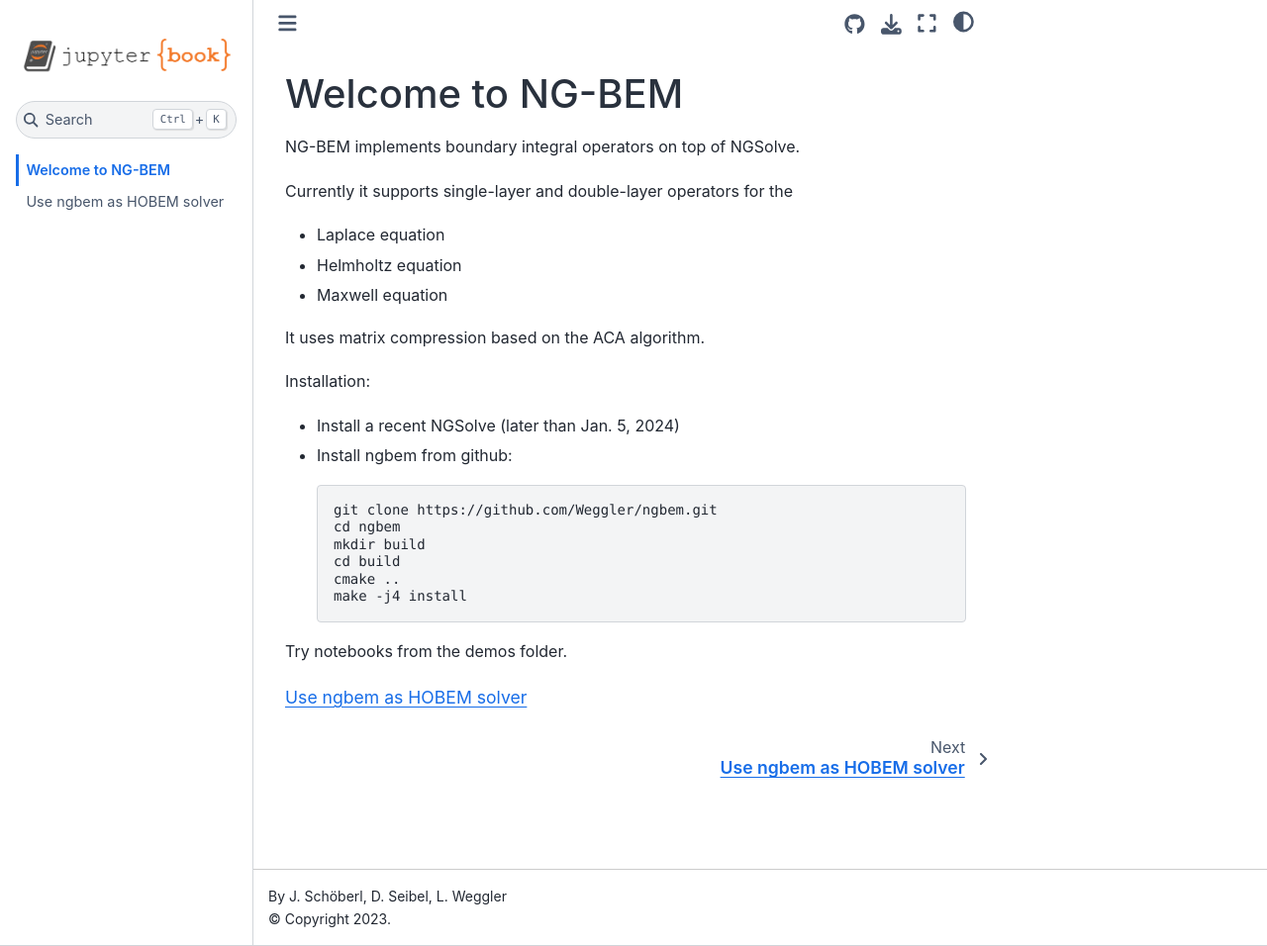
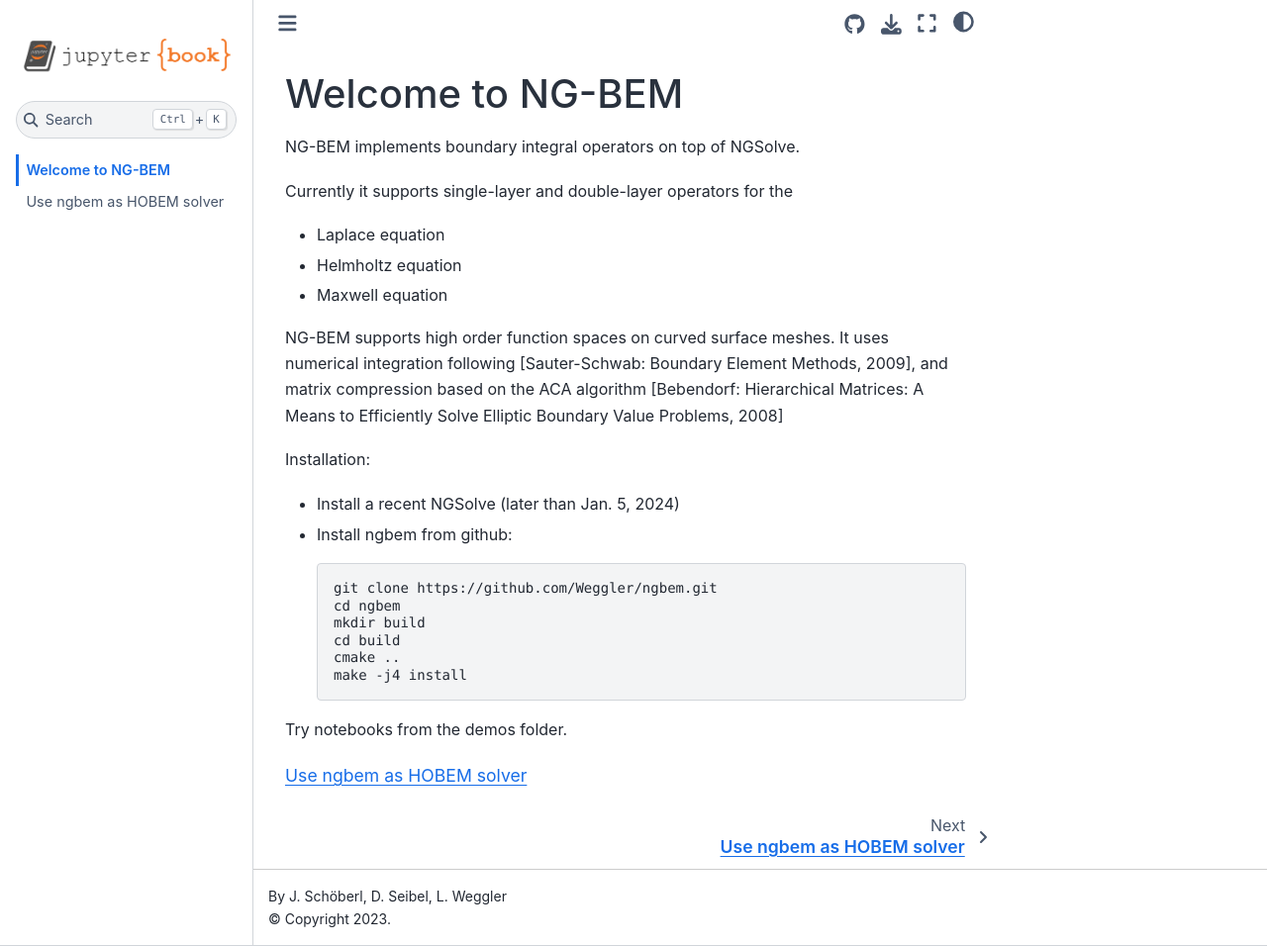
Before and after one commit to Weggler/ngbem, a Jupyter Book: the page built from docs/ngbem/intro.md, in a window 1280 px wide and 956 px high. Shown: the whole window at 99% size. Built offline with Jupyter Book 1.0.4 settings and Sphinx 7.4.7 and the Sphinx Book theme 1.1.4, drawn with Linux system fonts in a browser that asks for light colours.

Commit message:
some highlights in the docu

```diff
--- a/docs/ngbem/_config.yml
+++ b/docs/ngbem/_config.yml
@@ -4,6 +4,8 @@
 title: NG-BEM
 author: J. Schöberl, D. Seibel, L. Weggler
 logo: logo.png
+copyright : "2023"  # Copyright year to be placed in the footer
+
 
 # Force re-execution of notebooks on each build.
 # See https://jupyterbook.org/content/execute.html
--- a/docs/ngbem/intro.md
+++ b/docs/ngbem/intro.md
@@ -8,7 +8,8 @@ Currently it supports single-layer and double-layer operators for the
 * Helmholtz equation
 * Maxwell equation
 
-It uses matrix compression based on the ACA algorithm.
+NG-BEM supports high order function spaces on curved surface meshes.
+It uses numerical integration following [Sauter-Schwab: Boundary Element Methods, 2009], and matrix compression based on the ACA algorithm [Bebendorf: Hierarchical Matrices: A Means to Efficiently Solve Elliptic Boundary Value Problems, 2008]
 
 
 
```
